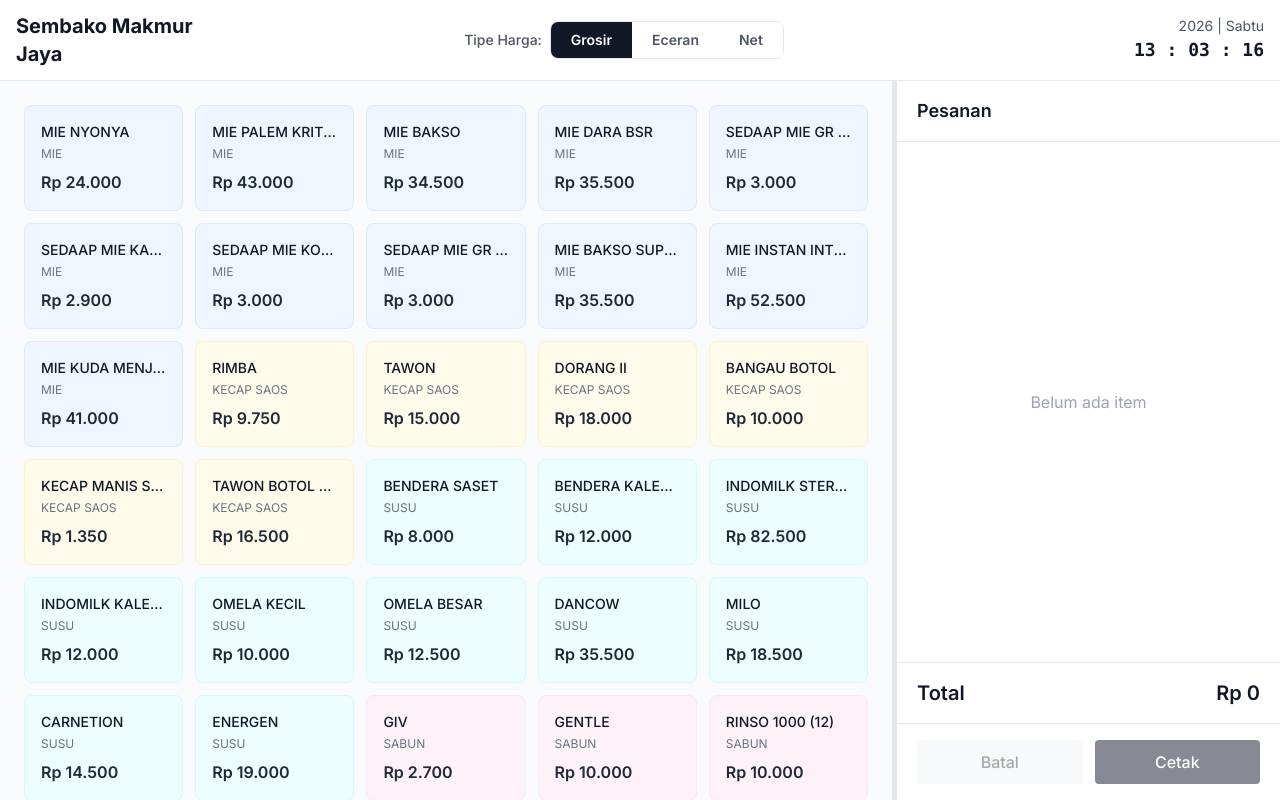
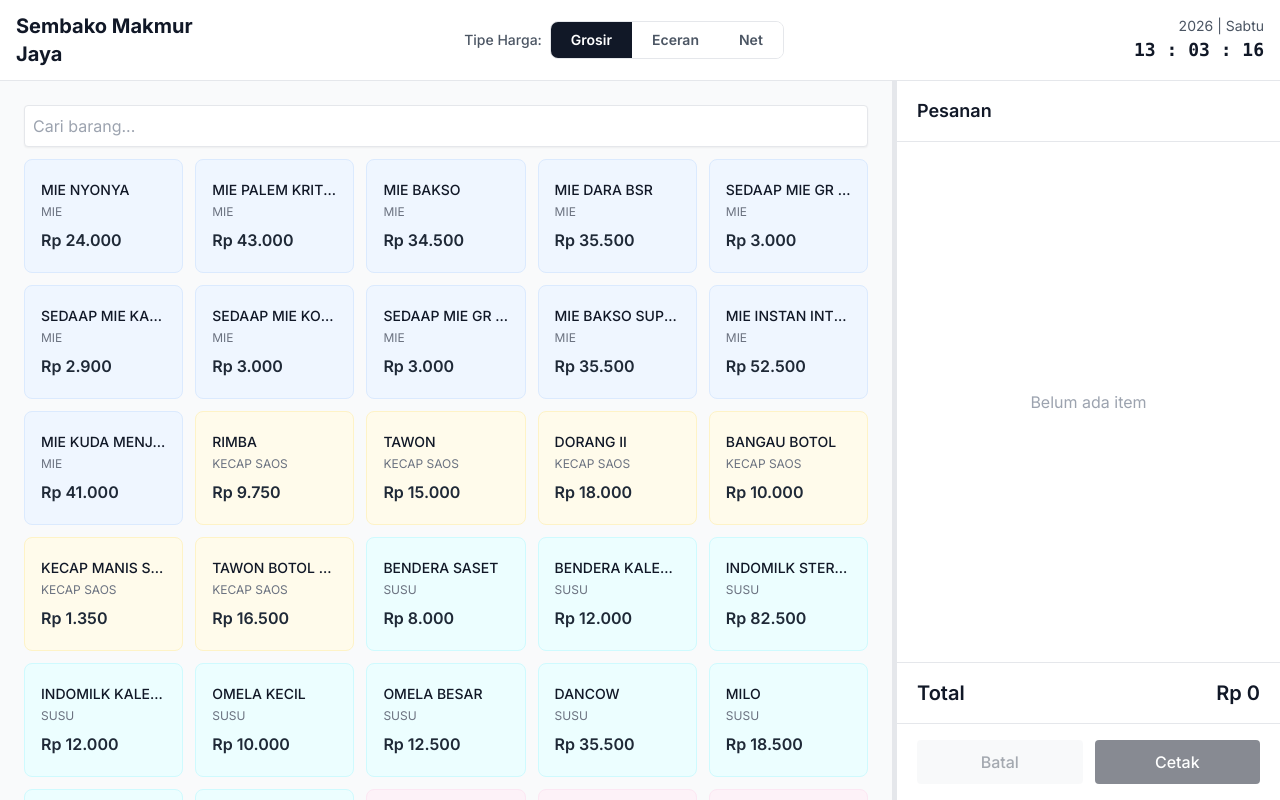
Before and after one commit to Exc7567/Excel-POS, a React (Vite) app: page / in a window 1280 px wide. Built offline with nearby package versions, Linux system fonts and the light colour scheme.

Commit message:
feat: add item search + edit UI; improve hover and edit icon

```diff
--- a/src/App.tsx
+++ b/src/App.tsx
@@ -1,4 +1,4 @@
-import { useState, useCallback, useRef } from "react";
+import React, { useState, useCallback, useRef } from "react";
 import { Header } from "./components/Header";
 import { ItemGrid } from "./components/ItemGrid";
 import { Cart } from "./components/Cart";
@@ -18,11 +18,61 @@
   const [priceType, setPriceType] = useState<PriceType>("grosir");
   const [sidebarWidth, setSidebarWidth] = useState(DEFAULT_SIDEBAR_WIDTH);
   const [isResizing, setIsResizing] = useState(false);
+  const [editItem, setEditItem] = useState<Item | null>(null);
+  const [editValues, setEditValues] = useState<{
+    name: string;
+    category: string;
+    prices: { net: number; grosir: number; eceran: number };
+  } | null>(null);
   const cart = useCart();
   const containerRef = useRef<HTMLDivElement>(null);
 
   const handleAddItem = (item: Item) => {
     cart.addItem(item, priceType);
+  };
+
+  const handleEditItem = (item: Item) => {
+    setEditItem(item);
+    setEditValues({
+      name: item.name,
+      category: item.category || "",
+      prices: { ...item.prices },
+    });
+  };
+
+  const handleEditChange = (e: React.ChangeEvent<HTMLInputElement>) => {
+    if (!editValues) return;
+    const { name, value } = e.target;
+    if (name === "name") {
+      setEditValues({ ...editValues, name: value });
+      return;
+    }
+    if (name === "category") {
+      setEditValues({ ...editValues, category: value });
+      return;
+    }
+    // price fields: net, grosir, eceran
+    if (name === "net" || name === "grosir" || name === "eceran") {
+      setEditValues({
+        ...editValues,
+        prices: { ...editValues.prices, [name]: Number(value) },
+      });
+    }
+  };
+
+  const handleEditSave = () => {
+    if (!editItem || !editValues) return;
+    // This only updates in-memory, not persistent storage
+    editItem.name = editValues.name;
+    editItem.category = editValues.category;
+    editItem.prices = { ...editValues.prices };
+    setEditItem(null);
+    setEditValues(null);
+  };
+
+  const handleEditCancel = () => {
+    setEditItem(null);
+    setEditValues(null);
   };
 
   const handleMouseDown = useCallback((e: React.MouseEvent) => {
@@ -104,6 +154,7 @@
           items={items}
           priceType={priceType}
           onAddItem={handleAddItem}
+          onEditItem={handleEditItem}
         />
 
         {/* Resize Handle */}
@@ -125,6 +176,77 @@
           onPrint={handlePrint}
         />
       </div>
+
+      {/* Edit Modal */}
+      {editItem && editValues && (
+        <div className="fixed inset-0 bg-black bg-opacity-30 flex items-center justify-center z-50">
+          <div className="bg-white rounded-lg shadow-lg p-6 w-full max-w-md relative">
+            <h3 className="text-lg font-semibold mb-4">Edit Item</h3>
+            <div className="mb-2">
+              <label className="block text-sm font-medium">Nama</label>
+              <input
+                name="name"
+                value={editValues.name}
+                onChange={handleEditChange}
+                className="w-full border p-2 rounded mt-1"
+              />
+            </div>
+            <div className="mb-2">
+              <label className="block text-sm font-medium">Kategori</label>
+              <input
+                name="category"
+                value={editValues.category}
+                onChange={handleEditChange}
+                className="w-full border p-2 rounded mt-1"
+              />
+            </div>
+            <div className="mb-2">
+              <label className="block text-sm font-medium">Harga Net</label>
+              <input
+                name="net"
+                type="number"
+                value={editValues.prices.net}
+                onChange={handleEditChange}
+                className="w-full border p-2 rounded mt-1"
+              />
+            </div>
+            <div className="mb-2">
+              <label className="block text-sm font-medium">Harga Grosir</label>
+              <input
+                name="grosir"
+                type="number"
+                value={editValues.prices.grosir}
+                onChange={handleEditChange}
+                className="w-full border p-2 rounded mt-1"
+              />
+            </div>
+            <div className="mb-2">
+              <label className="block text-sm font-medium">Harga Eceran</label>
+              <input
+                name="eceran"
+                type="number"
+                value={editValues.prices.eceran}
+                onChange={handleEditChange}
+                className="w-full border p-2 rounded mt-1"
+              />
+            </div>
+            <div className="flex gap-2 mt-4">
+              <button
+                onClick={handleEditSave}
+                className="flex-1 py-2 bg-blue-600 text-white rounded hover:bg-blue-700"
+              >
+                Simpan
+              </button>
+              <button
+                onClick={handleEditCancel}
+                className="flex-1 py-2 bg-gray-200 text-gray-700 rounded hover:bg-gray-300"
+              >
+                Batal
+              </button>
+            </div>
+          </div>
+        </div>
+      )}
     </div>
   );
 }
--- a/src/components/ItemCard.tsx
+++ b/src/components/ItemCard.tsx
@@ -1,49 +1,84 @@
-import type { Item, PriceType } from '../types';
-import { formatCurrency } from '../utils/formatCurrency';
+import type { Item, PriceType } from "../types";
+import { formatCurrency } from "../utils/formatCurrency";
 
 interface ItemCardProps {
   item: Item;
   priceType: PriceType;
   onAdd: (item: Item) => void;
+  onEdit?: (item: Item) => void;
 }
 
 const CATEGORY_COLORS: Record<string, string> = {
-  'MIE': 'bg-blue-50 border-blue-100',
-  'KECAP SAOS': 'bg-amber-50 border-amber-100',
-  'SUSU': 'bg-cyan-50 border-cyan-100',
-  'SABUN': 'bg-pink-50 border-pink-100',
-  'GULA TEPUNG': 'bg-orange-50 border-orange-100',
-  'BUMBU': 'bg-lime-50 border-lime-100',
-  'GARAM': 'bg-slate-50 border-slate-100',
-  'MINYAK': 'bg-yellow-50 border-yellow-100',
-  'KOPI TEH': 'bg-rose-50 border-rose-100',
-  'OBAT': 'bg-emerald-50 border-emerald-100',
-  'SNACK': 'bg-violet-50 border-violet-100',
-  'TISSUE': 'bg-sky-50 border-sky-100',
-  'PEMBALUT': 'bg-fuchsia-50 border-fuchsia-100',
-  'SPON': 'bg-teal-50 border-teal-100',
+  MIE: "bg-blue-50 border-blue-100",
+  "KECAP SAOS": "bg-amber-50 border-amber-100",
+  SUSU: "bg-cyan-50 border-cyan-100",
+  SABUN: "bg-pink-50 border-pink-100",
+  "GULA TEPUNG": "bg-orange-50 border-orange-100",
+  BUMBU: "bg-lime-50 border-lime-100",
+  GARAM: "bg-slate-50 border-slate-100",
+  MINYAK: "bg-yellow-50 border-yellow-100",
+  "KOPI TEH": "bg-rose-50 border-rose-100",
+  OBAT: "bg-emerald-50 border-emerald-100",
+  SNACK: "bg-violet-50 border-violet-100",
+  TISSUE: "bg-sky-50 border-sky-100",
+  PEMBALUT: "bg-fuchsia-50 border-fuchsia-100",
+  SPON: "bg-teal-50 border-teal-100",
 };
 
-export function ItemCard({ item, priceType, onAdd }: ItemCardProps) {
+export function ItemCard({ item, priceType, onAdd, onEdit }: ItemCardProps) {
   const price = item.prices[priceType];
   const isAvailable = price > 0;
-  const categoryColor = CATEGORY_COLORS[item.category || ''] || 'bg-gray-50 border-gray-100';
+  const categoryColor =
+    CATEGORY_COLORS[item.category || ""] || "bg-gray-50 border-gray-100";
+
+  const containerHoverClass = isAvailable
+    ? "hover:shadow-lg hover:scale-[1.01]"
+    : "";
 
   return (
+    <div
+      className={`${categoryColor} border rounded-lg p-4 text-left transition-all relative group ${containerHoverClass}`}
+    >
       <button
         onClick={() => onAdd(item)}
         disabled={!isAvailable}
-      className={`${categoryColor} border rounded-lg p-4 text-left transition-all ${
+        className={`w-full h-full text-left ${
           isAvailable
-          ? 'hover:shadow-md hover:scale-[1.02] active:scale-[0.98]'
-          : 'opacity-40 cursor-not-allowed'
+            ? "hover:shadow-md hover:scale-[1.02] active:scale-[0.98]"
+            : "opacity-40 cursor-not-allowed"
         }`}
+        style={{ minHeight: 80 }}
       >
-      <div className="font-medium text-gray-900 truncate text-sm">{item.name}</div>
+        <div className="font-medium text-gray-900 truncate text-sm">
+          {item.name}
+        </div>
         <div className="text-xs text-gray-500 mt-1">{item.category}</div>
         <div className="text-gray-800 font-semibold mt-2">
-        {isAvailable ? formatCurrency(price) : '-'}
+          {isAvailable ? formatCurrency(price) : "-"}
         </div>
       </button>
+      {onEdit && (
+        <button
+          onClick={() => onEdit(item)}
+          aria-label={`Edit ${item.name}`}
+          className="absolute top-2 right-2 rounded p-1 text-gray-600 opacity-0 group-hover:opacity-100 group-hover:-translate-y-0 translate-y-1 transition-transform transition-opacity duration-200 ease-out"
+        >
+          <svg
+            xmlns="http://www.w3.org/2000/svg"
+            viewBox="0 0 24 24"
+            className="w-4 h-4"
+            fill="none"
+            stroke="currentColor"
+            strokeWidth={1.5}
+            strokeLinecap="round"
+            strokeLinejoin="round"
+          >
+            <title>Pencil</title>
+            <path d="M3 17.25V21h3.75L17.81 9.94l-3.75-3.75L3 17.25z" />
+            <path d="M20.71 7.04a1 1 0 0 0 0-1.41l-2.34-2.34a1 1 0 0 0-1.41 0l-1.83 1.83 3.75 3.75 1.83-1.83z" />
+          </svg>
+        </button>
+      )}
+    </div>
   );
 }
--- a/src/components/ItemGrid.tsx
+++ b/src/components/ItemGrid.tsx
@@ -1,3 +1,4 @@
+import React from "react";
 import type { Item, PriceType } from "../types";
 import { ItemCard } from "./ItemCard";
 
@@ -5,18 +6,39 @@
   items: Item[];
   priceType: PriceType;
   onAddItem: (item: Item) => void;
+  onEditItem?: (item: Item) => void;
 }
 
-export function ItemGrid({ items, priceType, onAddItem }: ItemGridProps) {
+export function ItemGrid({
+  items,
+  priceType,
+  onAddItem,
+  onEditItem,
+}: ItemGridProps) {
+  const [search, setSearch] = React.useState("");
+  const filteredItems = items.filter(
+    (item) =>
+      item.name.toLowerCase().includes(search.toLowerCase()) ||
+      (item.category &&
+        item.category.toLowerCase().includes(search.toLowerCase())),
+  );
   return (
     <div className="flex-1 p-3 sm:p-6 overflow-auto bg-gray-50">
+      <input
+        type="text"
+        placeholder="Cari barang..."
+        value={search}
+        onChange={(e) => setSearch(e.target.value)}
+        className="mb-3 w-full p-2 border rounded shadow-sm focus:outline-none focus:ring"
+      />
       <div className="grid grid-cols-2 sm:grid-cols-3 md:grid-cols-4 lg:grid-cols-5 gap-3">
-        {items.map((item) => (
+        {filteredItems.map((item) => (
           <ItemCard
             key={item.id}
             item={item}
             priceType={priceType}
             onAdd={onAddItem}
+            onEdit={onEditItem}
           />
         ))}
       </div>
```
Lines whose indentation alone changed are shown as unchanged.
